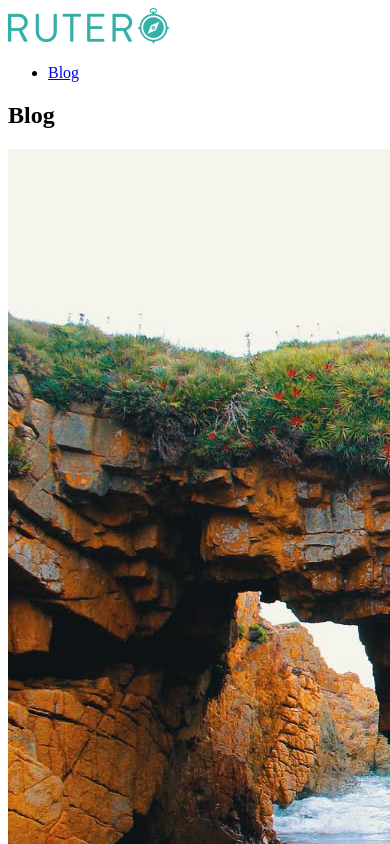
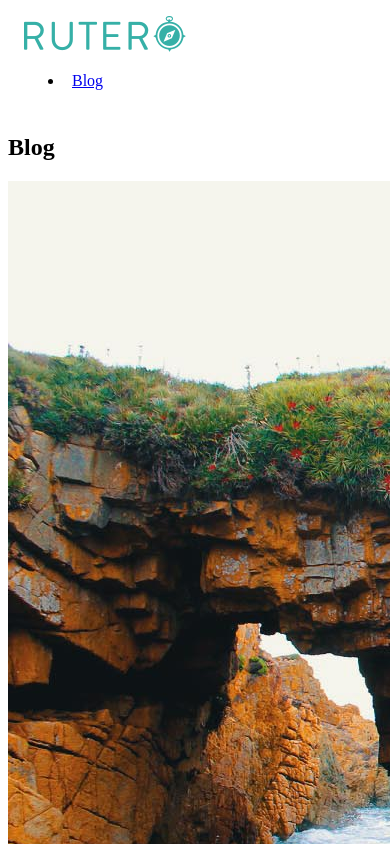
Before and after one commit to Rthel87/Clon-rutero, a Vue app: page / in a window 390 px wide. Shown: the top 844 px of the page. Built offline with nearby package versions, Linux system fonts and the light colour scheme.

Commit message:
Sass: Se agrega archivo con estilos del 'Navbar'

```diff
--- a/src/assets/css/application.css
+++ b/src/assets/css/application.css
@@ -1,3 +1,49 @@
+.navbar {
+  position: relative;
+  display: flex;
+  flex-wrap: wrap;
+  align-items: center;
+  justify-content: space-between;
+  padding: 0.5rem 1rem;
+}
 
+@media (max-width: 991.98px) {
+  .navbar-expand-lg > .container, navbar-expand-lg > container-fluid {
+    padding-right: 0;
+    padding-left: 0;
+  }
+}
+@media (max-width: 992px) {
+  .navbar-expand-lg {
+    flex-flow: row nowrap;
+    justify-content: flex-start;
+  }
+  .navbar-expand-lg .navbar-nav {
+    flex-direction: row;
+  }
+  .navbar-expand-lg .navbar-nav .dropdonw-menu {
+    position: absolute;
+  }
+  .navbar-expand-lg .navbar-nav .nav-link {
+    padding-right: 0.5rem;
+    padding-left: 0.5rem;
+  }
+  .navbar-expand-lg > .container, .navbar-expand-lg > container-fluid {
+    flex-wrap: nowrap;
+  }
+  .navbar-expand-lg .navbar-collapse {
+    display: flex !important;
+    flex-basis: auto;
+  }
+  .navbar-expand-lg .navbar-toggler {
+    display: none;
+  }
+}
+@media (min-width: 992px) {
+  .navbar-expand-lg .navbar-nav .nav-link {
+    padding-left: 1.25rem;
+    padding-right: 1.25rem;
+  }
+}
 
 /*# sourceMappingURL=application.css.map */
--- a/src/sass/_nav.scss
+++ b/src/sass/_nav.scss
@@ -0,0 +1,59 @@
+.navbar {
+  position: relative;
+  display: flex;
+  flex-wrap: wrap;
+  align-items: center;
+  justify-content: space-between;
+  padding: 0.5rem 1rem;
+}
+
+@media (max-width: 991.98px) {
+  .navbar-expand-lg > .container, navbar-expand-lg > container-fluid {
+    padding-right: 0;
+    padding-left: 0;
+  }
+}
+
+@media (max-width: 992px) {
+  .navbar-expand-lg {
+    flex-flow: row nowrap;
+    justify-content: flex-start;
+  }
+
+  .navbar-expand-lg .navbar-nav {
+    flex-direction: row;
+  }
+
+  .navbar-expand-lg .navbar-nav .dropdonw-menu {
+    position: absolute;
+  }
+
+  .navbar-expand-lg .navbar-nav .nav-link {
+    padding-right: 0.5rem;
+    padding-left: 0.5rem;
+  }
+
+  .navbar-expand-lg > .container, .navbar-expand-lg > container-fluid {
+    flex-wrap: nowrap;
+  }
+
+  .navbar-expand-lg .navbar-collapse {
+    display: flex !important;
+    flex-basis: auto;
+  }
+
+  .navbar-expand-lg .navbar-toggler {
+    display: none;
+  }
+}
+
+@media (min-width: 992px) {
+  .navbar-expand-lg {
+    .navbar-nav {
+      .nav-link {
+        padding-left: 1.25rem;
+        padding-right: 1.25rem;
+      }
+    }
+  }
+}
```
Also changed, not shown: 1 other file (tests, documents, lock files or other folders).
